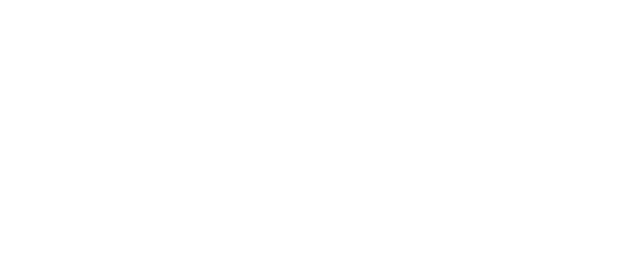
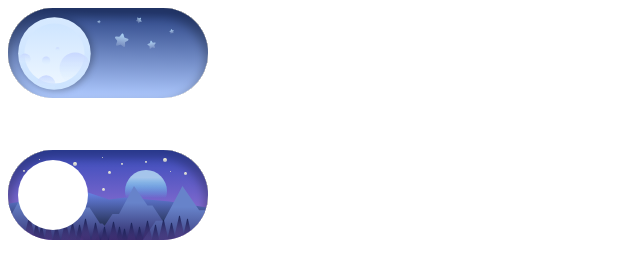
Before and after one commit to riyaostrosablina/site, a plain HTML site: page index.html in a window 1280 px wide. Shown: the whole page, without its empty margins (0-640 px from the left). Drawn offline with Linux system fonts and the light colour scheme.

Commit message:
Update switch.css

```diff
--- a/switch.css
+++ b/switch.css
@@ -5,14 +5,14 @@ width: 200px;
 .switch_toggle {
 width: 85px;
 height: 85px;
-background-image: url(switch.content/Switch.svg);
+background-image: url(Switch.svg);
 background-repeat: no-repeat;
 background-size: contain;
 display: inline-block;
 }
 
 .switch_label{
-background-image: url(switch.content/darksky.svg);
+background-image: url(darksky.svg);
 background-repeat: no-repeat;
 background-size: contain;
 cursor: pointer;
@@ -29,11 +29,11 @@ display: inline-block;
 
 .switch_input:checked + .switch_label {
 text-align: right;
-background-image: url(switch.content/lightsky.svg)
+background-image: url(lightsky.svg)
 }
 
 .switch_input:checked + .switch_label .switch_toggle {
-background-image: url(switch.content/Switchlight.svg);
+background-image: url(Switchlight.svg);
 }
 
 .switch_2 {
@@ -45,14 +45,14 @@ top: 150px;
 .switch2_toggle {
 width: 70px;
 height: 70px;
-background-image: url(switch.content/whitesw.svg);
+background-image: url(whitesw.svg);
 background-repeat: no-repeat;
 background-size: contain;
 display: inline-block;
 }
 
 .switch2_label{
-background-image: url(switch.content/forestnight.svg);
+background-image: url(forestnight.svg);
 background-repeat: no-repeat;
 background-size: contain;
 cursor: pointer;
@@ -69,9 +69,9 @@ display: none;
 .switch2_input:checked + .switch2_label {
 text-align: right;
 padding: 10px;
-background-image: url(switch.content/forestnight.svg)
+background-image: url(forestnight.svg)
 }
 
 .switch2_input:checked + .switch2_label  {
-background-image: url(switch.content/forestlight.svg);
+background-image: url(forestlight.svg);
 }
```
